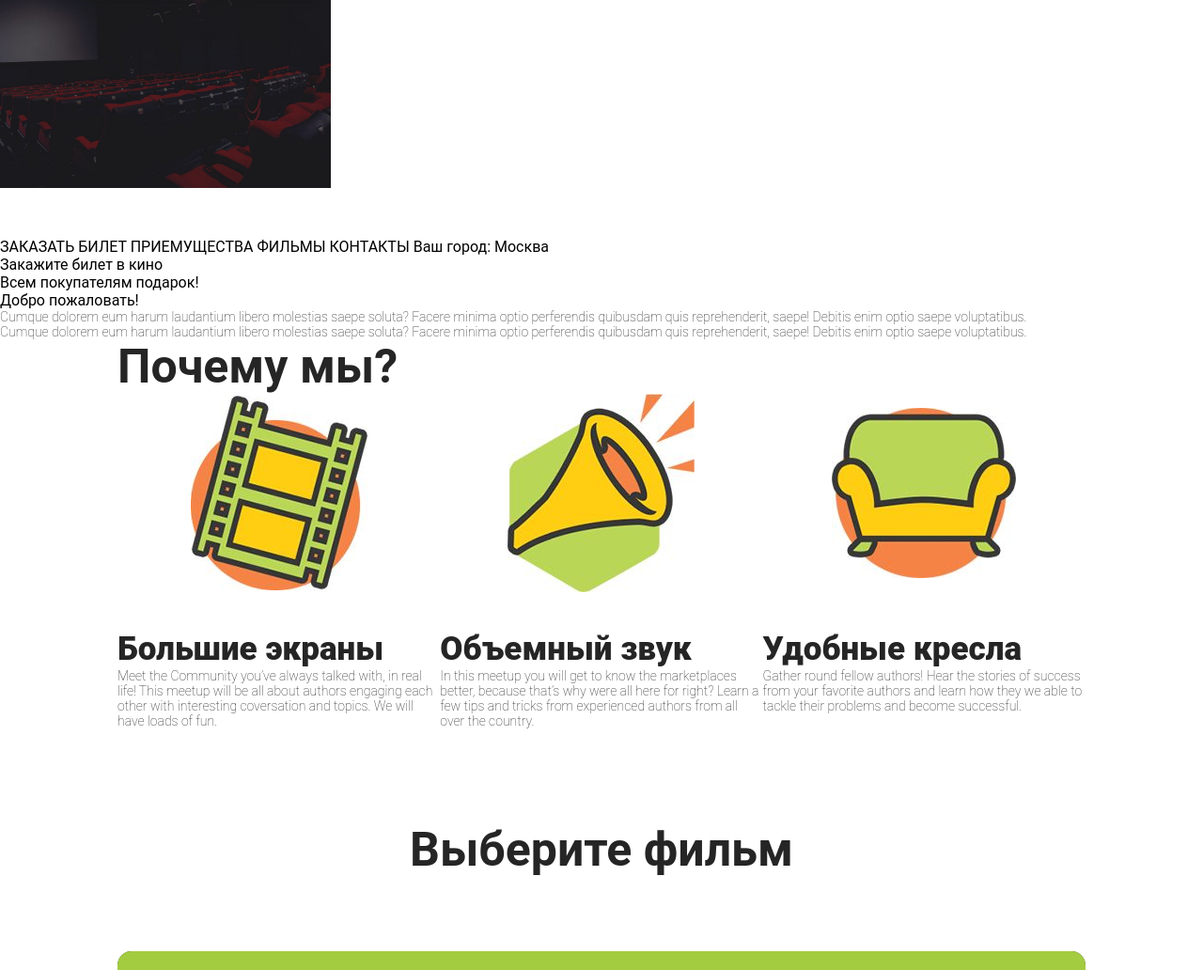
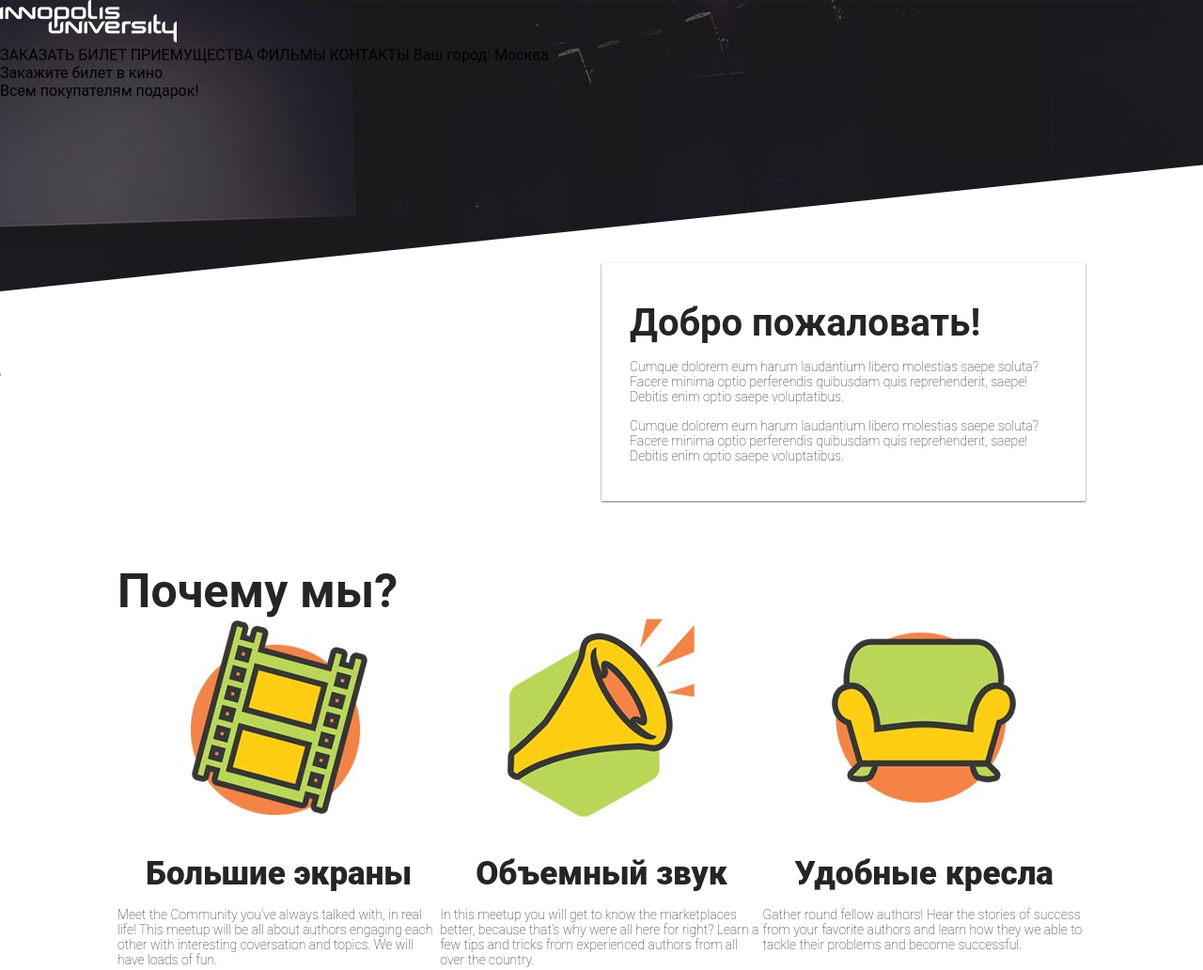
Before and after one commit to fonbeauty/cinema, a plain HTML site: page index.html in a window 1280 px wide. Shown: the top 1032 px of the page at 94% size. Drawn offline with Linux system fonts and the light colour scheme.

Commit message:
verstka screen02

```diff
--- a/css/main.css
+++ b/css/main.css
@@ -36,6 +36,59 @@
     text-align: center  ;
 }
 
+.screen01
+{
+    background: url(../images/top_bg.jpg) no-repeat top center / cover;
+    height: 50vh;
+    position: relative;
+    overflow: hidden;
+}
+
+.screen01:after
+{
+    content: '';
+    position: absolute;
+    width: 120%;
+    height: 250px;
+    transform: rotate(-6deg);
+    background: #fff;
+    bottom: -80px;
+    left: 0;
+
+}
+
+.screen02__pluses
+{
+    padding-top: 200px;
+}
+
+.screen02__info-wrap
+{
+    width: 1030px;
+    margin: 0 auto;
+    position: relative;
+}
+
+.screen02_info
+{
+    width: 515px;
+    padding: 40px 30px;
+    background: #fff;
+    box-shadow: 0px 1px 2px 0px rgba(35, 31, 32, 0.65);
+    position: absolute;
+    top: -120px;
+    right: 0;
+}
+
+.screen02__text25
+{
+    font-size: 40px;
+    color: #252525;
+    font-weight: 700;
+}
+
+
+
 .container
 {
     max-width: 1030px;
@@ -47,6 +100,7 @@ p
     font-size: 14px;
     font-weight: 200;
     color: #242424;
+    margin: 15px 0 0 0;
 }
 
 .screen02__text2
@@ -61,6 +115,7 @@ p
     font-size: 35px;
     font-weight: 900;
     color: #252525;
+    text-align: center;
 }
 
 .screen02__row
--- a/index.html
+++ b/index.html
@@ -8,8 +8,8 @@
 </head>
 
 <body>
-    <div>
-        <img src="images/top_bg.jpg" alt="" height="200px">
+    <div class="screen01">
+        <!-- <img src="images/top_bg.jpg" alt="" height="200px"> -->
         <div>
             <div>
                 <a href="http://university.innopolis.ru/" target="_blank" title="Университет Иннополис">
@@ -29,24 +29,23 @@
     </div>
 
 
-    <div>
-        <h2>Добро пожаловать!</h2>
-        <p>
-            Cumque dolorem eum harum laudantium libero molestias saepe soluta? Facere minima optio perferendis
-            quibusdam
-            quis
-            reprehenderit, saepe! Debitis enim optio saepe voluptatibus.
-        </p>
-        <p>
-            Cumque dolorem eum harum laudantium libero molestias saepe soluta? Facere minima optio perferendis
-            quibusdam
-            quis
-            reprehenderit, saepe! Debitis enim optio saepe voluptatibus.
-        </p>
-    </div>
+
 
     <div class="screen02">
-        <div class="container">
+        <div class="screen02__info-wrap">
+            <div class="screen02_info">
+                <h2 class="screen02__text25">Добро пожаловать!</h2>
+                <p>
+                    Cumque dolorem eum harum laudantium libero molestias saepe soluta? Facere minima optio perferendis
+                    quibusdam quis reprehenderit, saepe! Debitis enim optio saepe voluptatibus.
+                </p>
+                <p>
+                    Cumque dolorem eum harum laudantium libero molestias saepe soluta? Facere minima optio perferendis
+                    quibusdam quis reprehenderit, saepe! Debitis enim optio saepe voluptatibus.
+                </p>
+            </div>
+        </div>
+        <div class="container screen02__pluses">
             <h2 class="screen02__text2">Почему мы?</h2>
             <div class="screen02__row">
                 <div class="screen02__column">
```
